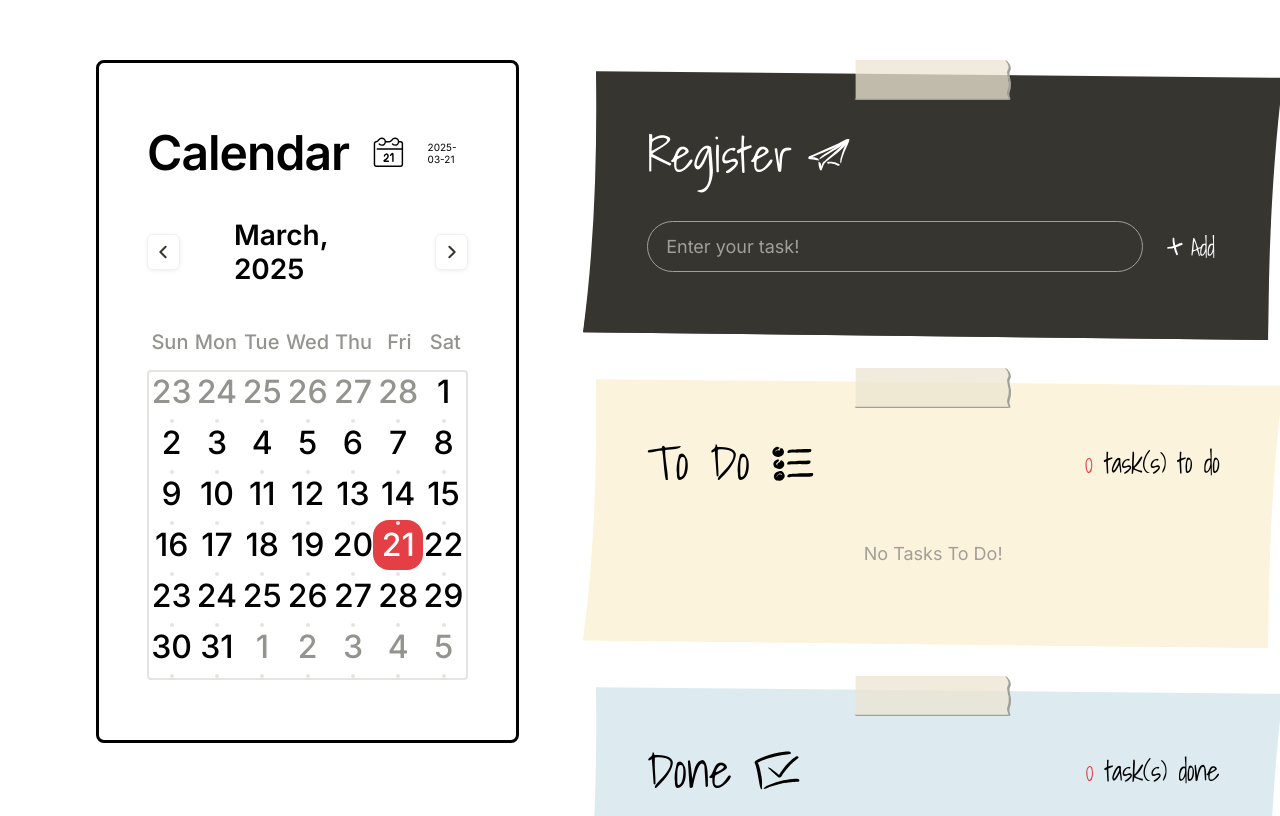
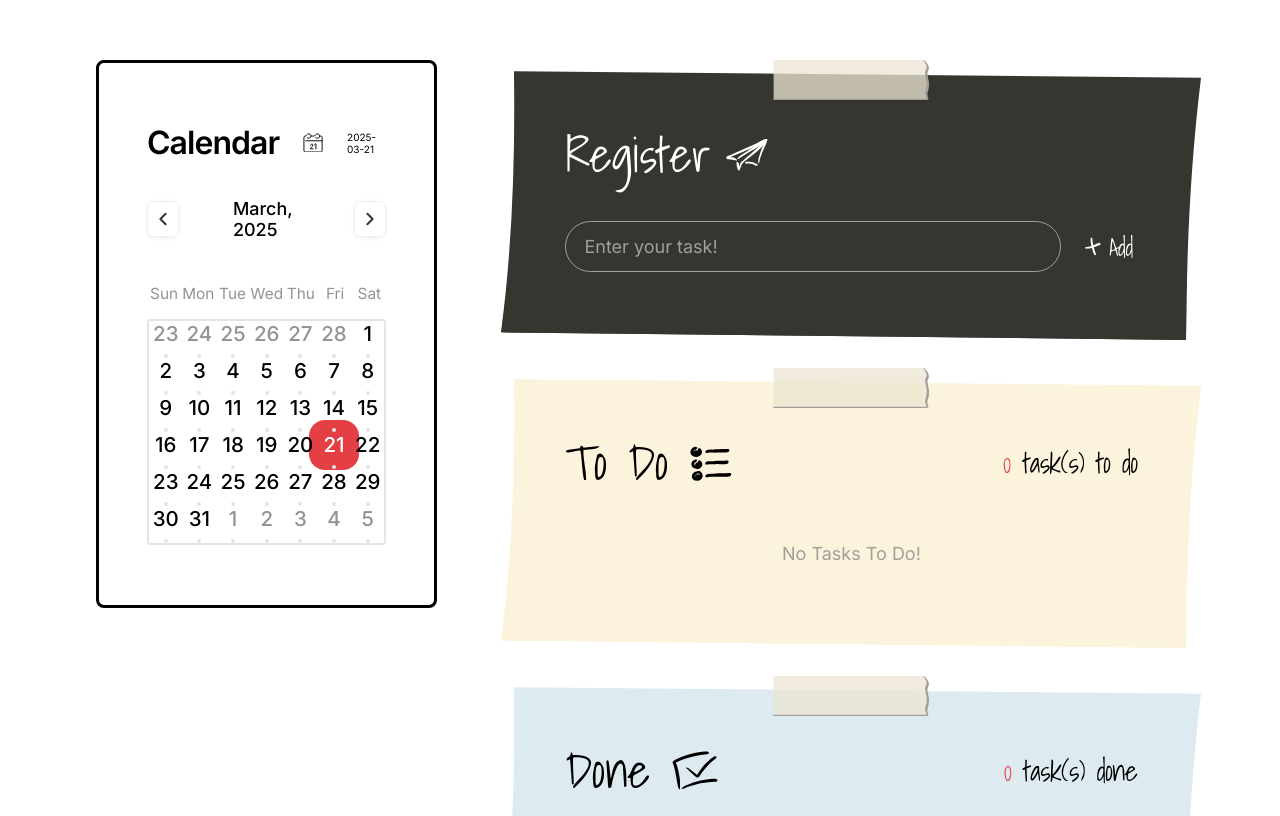
Before and after one commit to CEOS-Developers/react-todo-21th, a React (Vite) app: page / in a window 1280 px wide. Shown: the top 816 px of the page. Built offline with nearby package versions, Linux system fonts and the light colour scheme.

Commit message:
feat: 폰트 사이즈에 clamp 함수 적용

```diff
--- a/src/icons/Calendar.ts
+++ b/src/icons/Calendar.ts
@@ -3,6 +3,6 @@ import styled from 'styled-components';
 import calendarIcon from '@/assets/calendar.svg?react';
 
 export const CalendarIcon = styled(calendarIcon)`
-  width: 4.2rem;
+  width: clamp(2.8rem, 2.2vw, 4.2rem);
   height: fit-content;
 `;
--- a/src/styles/global.ts
+++ b/src/styles/global.ts
@@ -41,6 +41,8 @@ li {
 input {
   background: none;
   outline: none;
+  border: none;
+
 }
 
 input[type='checkbox'] {
--- a/src/styles/typography.ts
+++ b/src/styles/typography.ts
@@ -24,13 +24,13 @@ const fontSecondary = css`
 const fontStyles = {
   Header1: css`
     ${fontPrimary}
-    font-size: 4.8rem;
+    font-size: clamp(3.2rem, 2.4vw ,4.8rem);
     font-weight: 600;
     letter-spacing: -0.96px;
   `,
   Header2: css`
     ${fontPrimary}
-    font-size: 3.2rem;
+    font-size: clamp(1.8rem, 1.6vw, 2.8rem);
     font-weight: 500;
   `,
   Header3: css`
@@ -40,8 +40,8 @@ const fontStyles = {
   `,
   Body1: css`
     ${fontPrimary}
-    font-size: 2.8rem;
-    font-weight: 600;
+    font-size: clamp(1.6rem, 1.4vw, 2.8rem);
+    font-weight: 500;
   `,
   Body2: css`
     ${fontSecondary}
@@ -56,8 +56,8 @@ const fontStyles = {
   `,
   Body4: css`
     ${fontPrimary}
-    font-size: 2rem;
-    font-weight: 500;
+    font-size: clamp(1.4rem, 1.2vw, 2rem);
+    font-weight: 400;
   `,
   Body5: css`
     ${fontPrimary}
```
